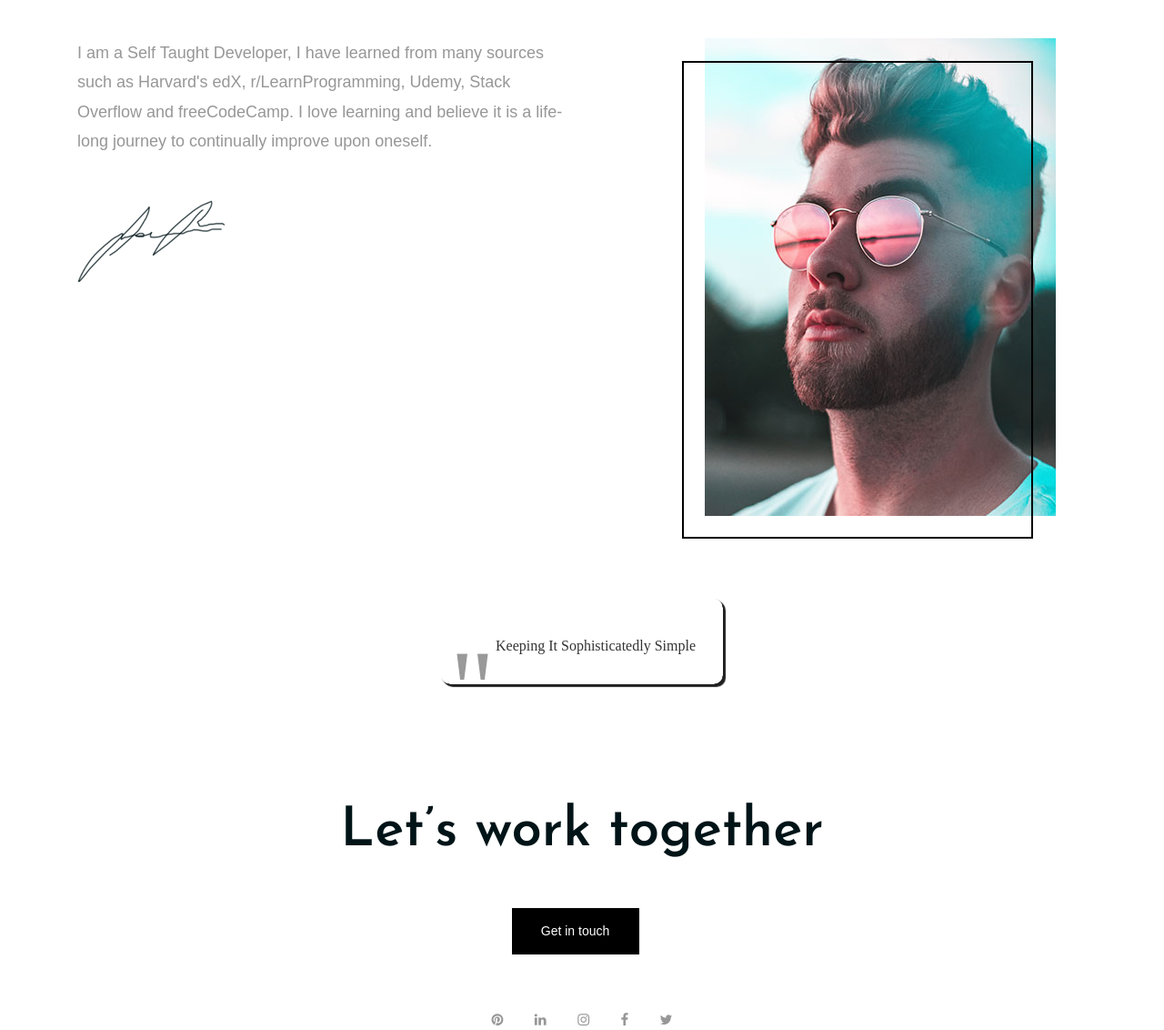
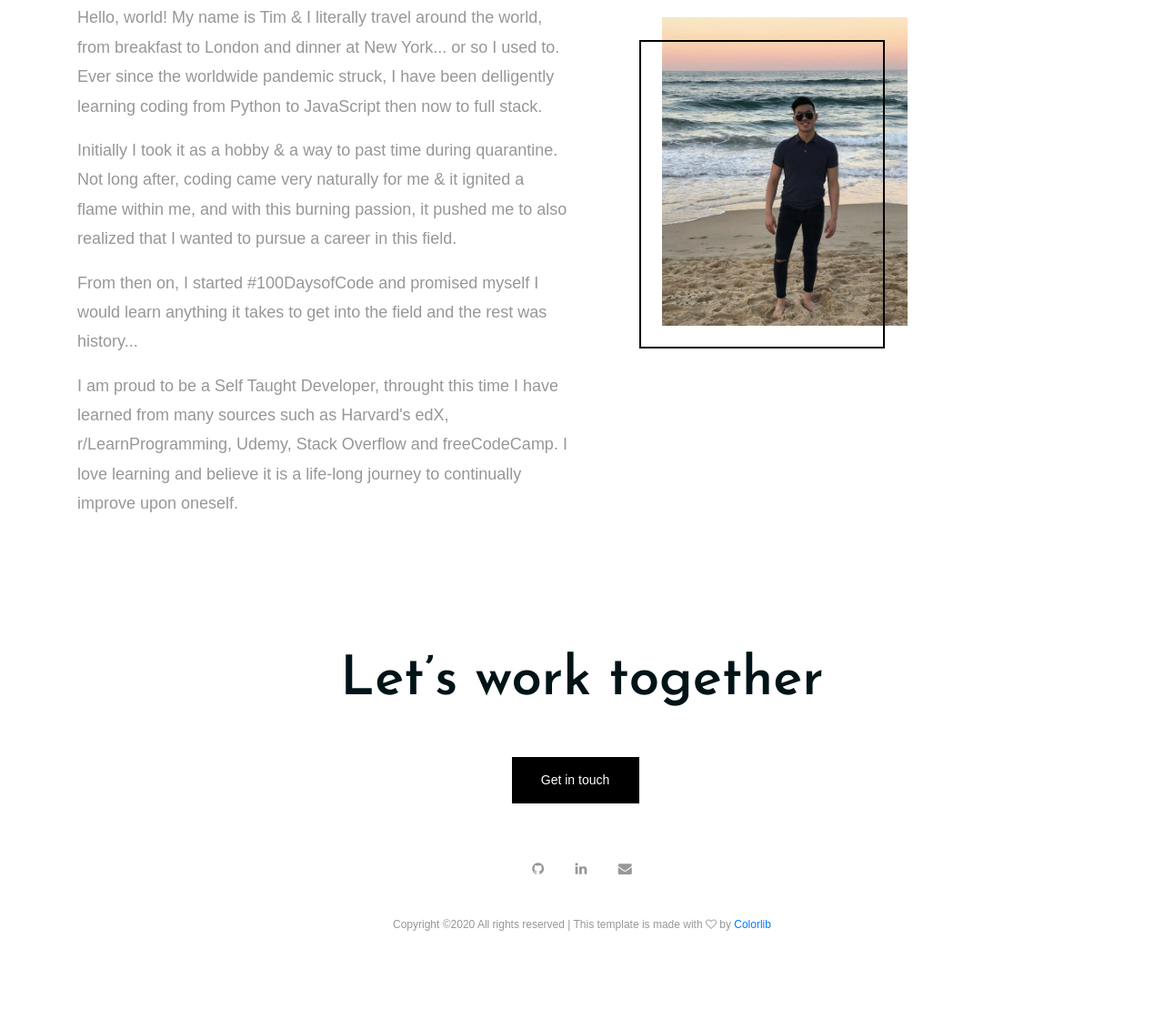
Before and after one commit to T31K/t31k.dev, a plain HTML site: page about.html in a window 1280 px wide. Shown: the part 429-1561 px from the top of the page at 91% size. Drawn offline with Linux system fonts and the light colour scheme.

Commit message:
Change me pic

```diff
--- a/about.html
+++ b/about.html
@@ -1,7 +1,7 @@
 <!DOCTYPE html>
 <html lang="en">
 <head>
-	<title>Riddle - Portfolio Template</title>
+	<title>About | T31K</title>
 	<meta charset="UTF-8">
 	<meta name="description" content="Riddle - Portfolio Template">
 	<meta name="keywords" content="portfolio, riddle, onepage, creative, html">
@@ -36,7 +36,7 @@
 			<div class="row">
 				<div class="col-lg-4 col-md-3">
 					<div class="logo">
-						<h2 class="site-logo">Riddle</h2>
+						<h2 class="site-logo">T31K</h2>
 					</div>
 				</div>
 				<div class="col-lg-8 col-md-9">
@@ -45,7 +45,7 @@
 						<ul>
 							<li><a href="home.html">Home</a></li>
 							<li><a href="about.html">About</a></li>
-							<li><a href="home-2.html">Work</a></li>
+							<li><a href="work.html">Work</a></li>
 							<li><a href="contact.html">Contact</a></li>
 						</ul>
 					</nav>
@@ -63,7 +63,9 @@
 		<div class="container text-center">
 			<div class="row">
 				<div class="col-xl-10 offset-xl-1">
-					<h2 class="section-title">I’m a freelance <span>digital designer</span>, with +10 years of experience</h2>
+					<h4 >ex flight crew  </h4>
+					<h3>present-day developer</h3>
+					<h1>all time tech lover</h1>
 				</div>
 			</div>
 		</div>
@@ -73,28 +75,22 @@
 
 	<!-- page section start -->
 	<section class="page-section">
-		<div class="container">
+		<div class="container ">
 			<div class="row">
-				<div class="col-lg-6">
-					<p>I am a Self Taught Developer, I have learned from many sources such as
-						Harvard's edX, r/LearnProgramming, Udemy, Stack Overflow and freeCodeCamp. I love learning and believe it is a life-long journey to continually improve upon oneself. </p>
+				<div class="col-lg-6 mb-3">
+					<p >Hello, world! My name is Tim & I literally travel around the world, from breakfast to London and dinner at New York... or so I used to. Ever since the worldwide pandemic struck, I have been delligently learning coding from Python to JavaScript then now to full stack. </p>
+					<p>Initially I took it as a hobby & a way to past time during quarantine. Not long after, coding came very naturally for me & it ignited a flame within me, and with this burning passion, it pushed me to also realized that I wanted to pursue a career in this field. </p>
+					<p>From then on, I started #100DaysofCode and promised myself I would learn anything it takes to get into the field and the rest was history...</p>
+					<p>I am proud to be a Self Taught Developer, throught this time I have learned from many sources such as Harvard's edX, r/LearnProgramming, Udemy, Stack Overflow and freeCodeCamp. I love learning and believe it is a life-long journey to continually improve upon oneself. </p>
 
-					<figure class="mt-5">
-						<img src="img/sign.png" alt="">
-					</figure>
 				</div>
-				<div class="col-lg-5 offset-lg-1">
+				<div class="col-lg-5 offset-lg-1  mt-3 mx-auto w-100">
 					<figure class="pic-frame">
-						<img src="img/about.jpg" alt="">
+						<img src="img/about.png" alt="">
 					</figure>
 				</div>
 
-				<div class="blockquotetext w-100">
-				<blockquote>
-					Keeping It Sophisticatedly Simple
 
-				  </blockquote>
-				</div>
 			</div>
 		</div>
 	</section>
@@ -104,13 +100,12 @@
 	<footer class="footer-section text-center">
 		<div class="container">
 			<h2 class="section-title mb-5">Let’s work together</h2>
-			<a href="" class="site-btn">Get in touch</a>
+			<a href="malito@t31kmunwong@gmail.com" class="site-btn">Get in touch</a>
 			<div class="social-links">
-				<a href=""><span class="fa fa-pinterest"></span></a>
-				<a href=""><span class="fa fa-linkedin"></span></a>
-				<a href=""><span class="fa fa-instagram"></span></a>
-				<a href=""><span class="fa fa-facebook"></span></a>
-				<a href=""><span class="fa fa-twitter"></span></a>
+				<a href="github.com/T31K"><span class="fa fa-github"></span></a>
+				<a href="linkedin.com/in/teikmunwong"><span class="fa fa-linkedin"></span></a>
+				<a href="mailto:31kmunwong@gmail.com"><span class="fa fa-envelope"></span></a>
+
 			</div>
 			<div class="copyright"><!-- Link back to Colorlib can't be removed. Template is licensed under CC BY 3.0. -->
 Copyright &copy;<script>document.write(new Date().getFullYear());</script> All rights reserved | This template is made with <i class="fa fa-heart-o" aria-hidden="true"></i> by <a href="https://colorlib.com" target="_blank">Colorlib</a>
```
Also changed, not shown: contact.html (+3 -3 lines), index.html (+1 -0 lines), img/about.jpg (deleted), img/about.png (added), work.html (renamed from home-2.html), 1 other file.
